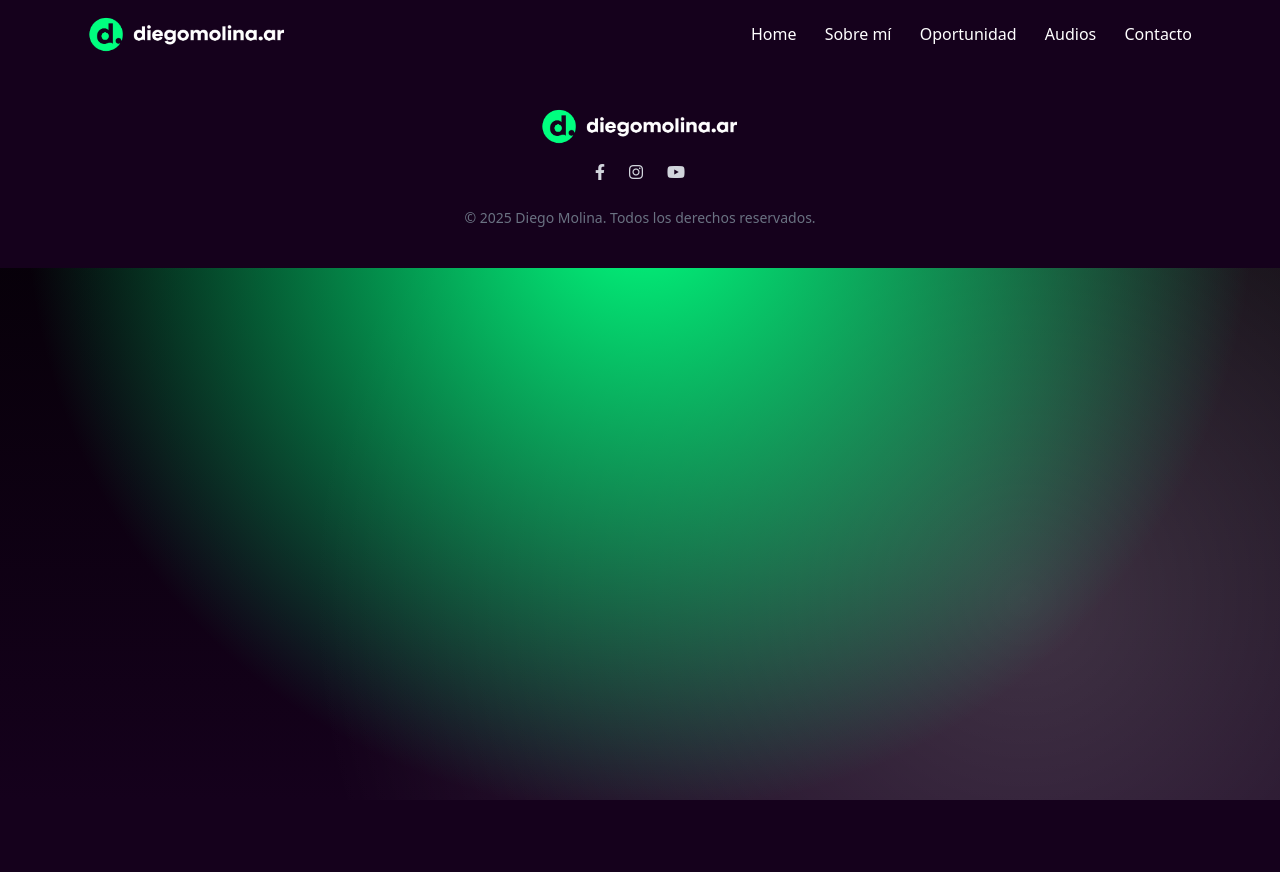
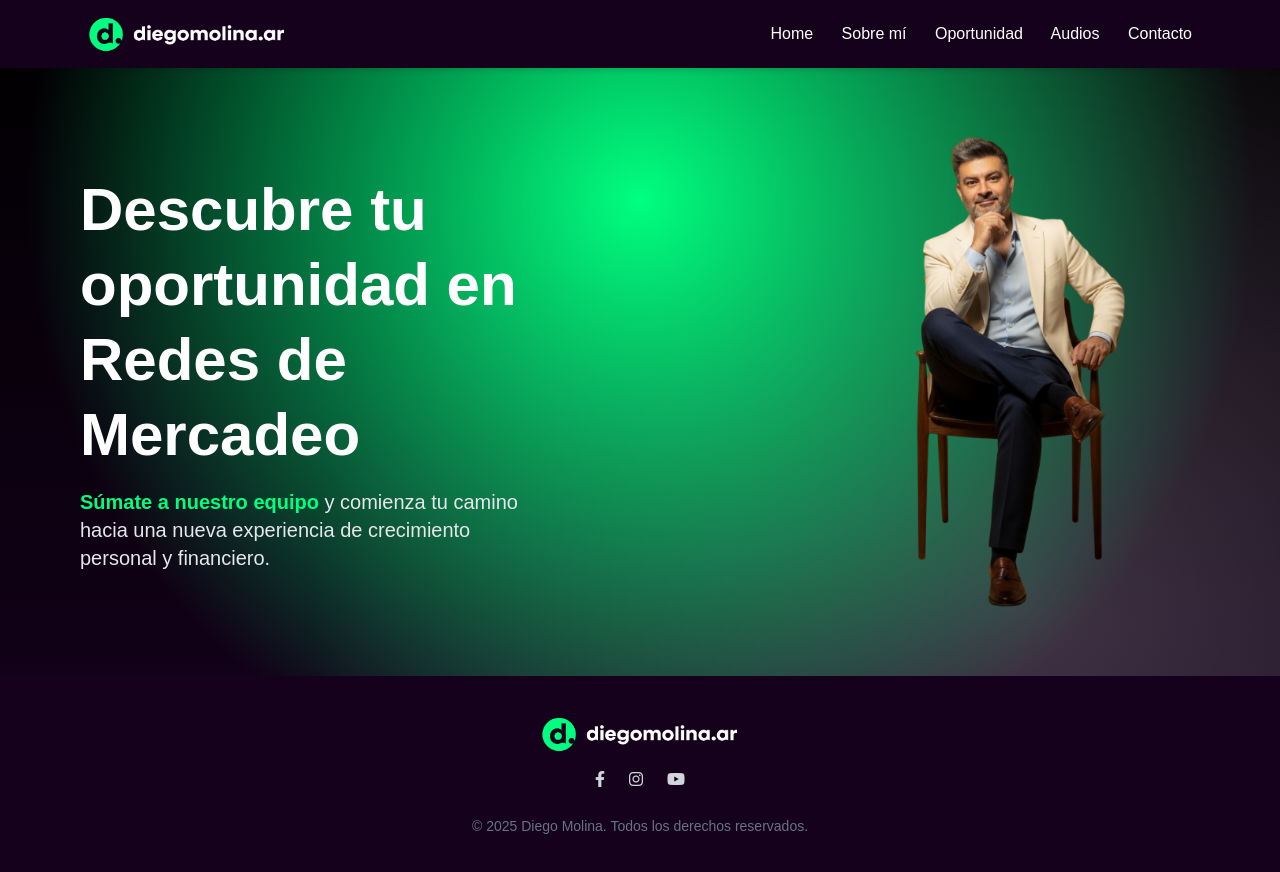
Before and after one commit to Ignacio-Molina-0804/DiegoMolinaPage, an Astro site: page / in a window 1280 px wide. Before the commit the page ends 800 px from the top, so only its background shows below. Built offline with nearby package versions, Linux system fonts and the light colour scheme; Astro itself is replaced by a stand-in of ours.

Commit message:
Hero Home, Font e Imagenes

```diff
--- /dev/null
+++ b/src/components/Hero.astro
@@ -0,0 +1,23 @@
+<section class="relative py-16">
+  <div class="max-w-6xl mx-auto grid grid-cols-1 md:grid-cols-2 items-center px-4 gap-6 md:gap-8">
+    <!-- Texto -->
+    <div class="z-10 text-white">
+      <h1 class="text-xl md:text-5xl lg:text-6xl font-extrabold leading-tight mb-4">
+        Descubre tu oportunidad en <br /> Redes de Mercadeo
+      </h1>
+      <p class="text-base md:text-lg lg:text-xl text-gray-200 max-w-md">
+        <span class="text-[#00ff7f] font-semibold">Súmate a nuestro equipo</span> y comienza
+        tu camino hacia una nueva experiencia de crecimiento personal y financiero.
+      </p>
+    </div>
+
+    <!-- Imagen -->
+    <div class="flex justify-center md:justify-end relative">
+      <img
+        src="/pageImages/diegoMolinaSentado.png"
+        alt="Diego Molina"
+        class="w-[70%] md:w-[280px] lg:w-[320px] xl:w-[360px] 2xl:w-[400px] max-h-[480px] object-contain"
+/>
+    </div>
+  </div>
+</section>
--- a/src/pages/index.astro
+++ b/src/pages/index.astro
@@ -1,7 +1,8 @@
 ---
 import Layout from '../layouts/Layout.astro';
+import Hero from "../components/Hero.astro";
 ---
 
 <Layout>
-
+    <Hero/>
 </Layout>
--- a/src/styles/global.css
+++ b/src/styles/global.css
@@ -5,4 +5,5 @@ body {
 	margin: 0;
 	width: 100%;
 	min-height: 100%;
+	font-family: 'Poppins', sans-serif;
 }
```
Also changed, not shown: public/pageImages/diegoMolinaSentado.png (renamed from public/pageImages/diegomolina-ar.png), public/pageImages/diegoMolinaSentadoCortado.png (added).
